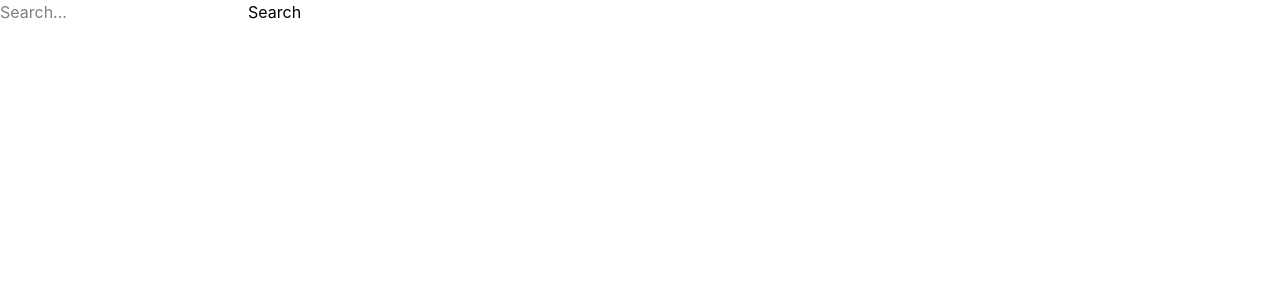
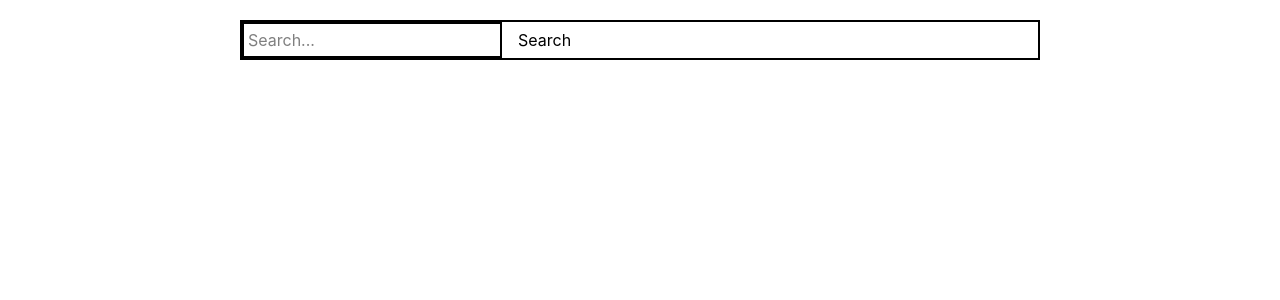
Before and after one commit to bathoele/weather-app, a React (Vite) app: page / in a window 1280 px wide. Shown: the top 300 px of the page. Built offline with nearby package versions, Linux system fonts and the light colour scheme.

Commit message:
Add basic search bar styles

```diff
--- a/src/App.jsx
+++ b/src/App.jsx
@@ -8,9 +8,11 @@ function App() {
   const [results, setResults] = useState(null);
 
   return (
-    <div>
-      <SearchBar onResults={setResults} />
-      {results && <DisplayContainer data={results} />}
+    <div className="pt-5">
+      <div className="w-200 border-2 ml-auto mr-auto">
+        <SearchBar onResults={setResults} />
+        {results && <DisplayContainer data={results} />}
+      </div>
     </div>
   );
 }
--- a/src/components/SearchBar.jsx
+++ b/src/components/SearchBar.jsx
@@ -51,10 +51,13 @@ function SearchBar({ onResults }) {
 
   return (
     <div
-      style={{ position: "relative" }}
+      className=""
     >
-      <form onSubmit={handleInput}>
+      <form
+        className="flex gap-4"
+        onSubmit={handleInput}>
         <input
+          className="border-2 p-1"
           value={query}
           onChange={(e) => setQuery(e.target.value)}
           placeholder="Search..."
```
